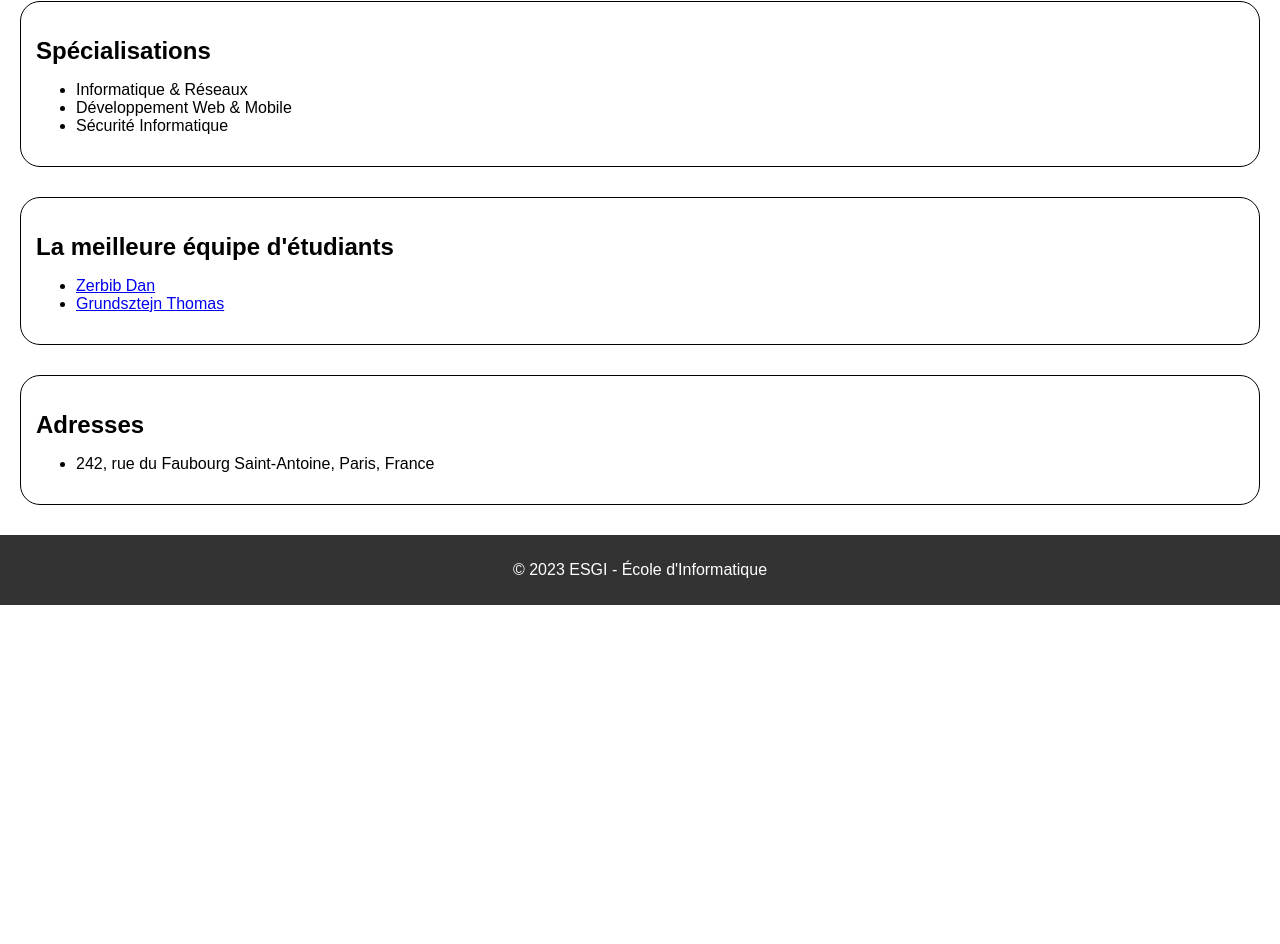
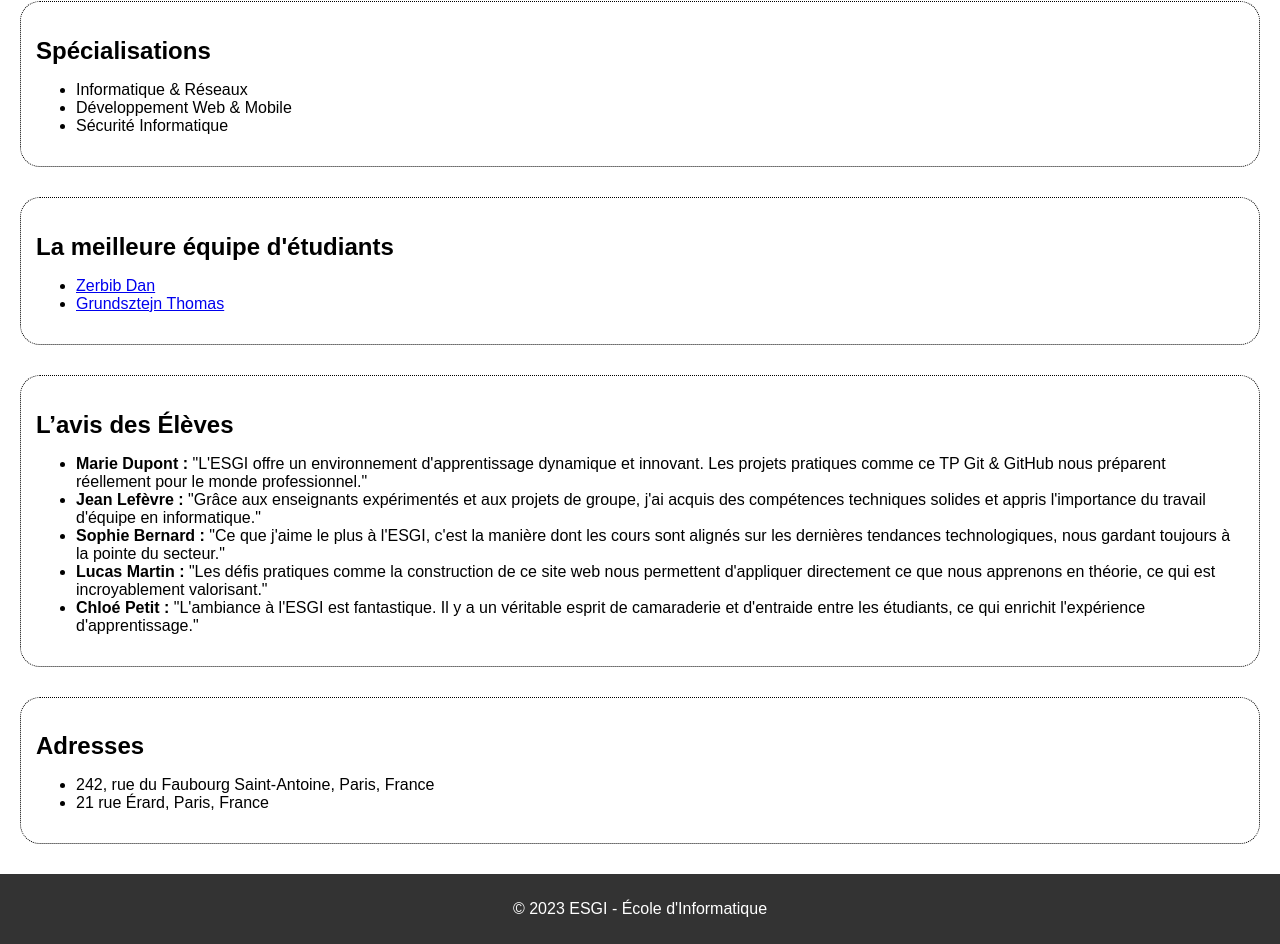
Before and after one commit to etctra/ESGIPartielGIT, a plain HTML site: page index.html in a window 1280 px wide. Shown: the part 491-1435 px from the top of the page. Before the commit the page ends 1096 px from the top, so only its background shows below. Drawn offline with Linux system fonts and the light colour scheme.

Commit message:
Completed Ticket 3: Added Érard address, 'Student Reviews' section, and updated CSS for dotted borders
Detailed changes:
- Added the address '21 rue Érard, Paris, France' to the list of addresses.
- Created a new section 'Student Reviews' with fictional student reviews about the school.
- Updated the CSS to apply dotted borders to all sections, enhancing the visual style.

```diff
--- a/index.html
+++ b/index.html
@@ -39,10 +39,22 @@
       </ul>
     </section>
 
+    <section id="student-reviews">
+      <h2>L’avis des Élèves</h2>
+      <ul>
+        <li><strong>Marie Dupont :</strong> "L'ESGI offre un environnement d'apprentissage dynamique et innovant. Les projets pratiques comme ce TP Git & GitHub nous préparent réellement pour le monde professionnel."</li>
+        <li><strong>Jean Lefèvre :</strong> "Grâce aux enseignants expérimentés et aux projets de groupe, j'ai acquis des compétences techniques solides et appris l'importance du travail d'équipe en informatique."</li>
+        <li><strong>Sophie Bernard :</strong> "Ce que j'aime le plus à l'ESGI, c'est la manière dont les cours sont alignés sur les dernières tendances technologiques, nous gardant toujours à la pointe du secteur."</li>
+        <li><strong>Lucas Martin :</strong> "Les défis pratiques comme la construction de ce site web nous permettent d'appliquer directement ce que nous apprenons en théorie, ce qui est incroyablement valorisant."</li>
+        <li><strong>Chloé Petit :</strong> "L'ambiance à l'ESGI est fantastique. Il y a un véritable esprit de camaraderie et d'entraide entre les étudiants, ce qui enrichit l'expérience d'apprentissage."</li>
+      </ul>
+    </section>
+
     <section id="address">
       <h2>Adresses</h2>
       <ul>
         <li>242, rue du Faubourg Saint-Antoine, Paris, France</li>
+        <li>21 rue Érard, Paris, France</li>
       </ul>
     </section>
   </main>
--- a/style.css
+++ b/style.css
@@ -19,6 +19,7 @@
   padding: 15px;
   border: 1px solid black;
   border-radius: 20px;
+  border: 1px dotted black;
 }
 
 h2 {
```
